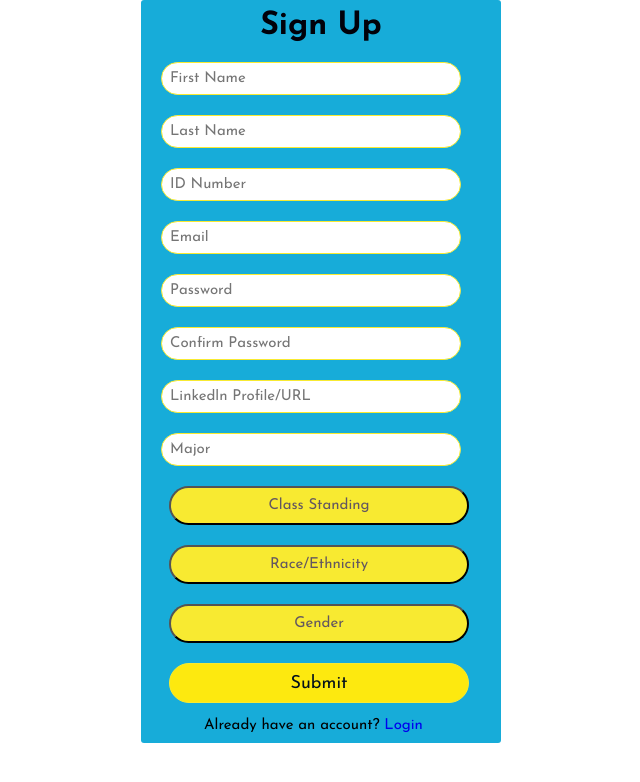
After one commit to DavidMbagwu/NSBE_Project1, a Django app: page /stage/signup/ in a window 1280 px wide. The commit adds this page. Shown: the top 782 px of the page, without its empty margins (319-959 px from the left). Run offline with Django 5.2, Linux system fonts and the light colour scheme.

Commit message:
Pushed the Signup page to the django webframework

```diff
--- /dev/null
+++ b/nsbe_project/stage/static/stage/signup.css
@@ -0,0 +1,135 @@
+@import url("https://fonts.googleapis.com/css2?family=Josefin+Sans:ital,wght@0,100..700;1,100..700&display=swap");
+
+* {
+    margin: 0;
+    padding: 0;
+    -webkit-box-sizing: border-box;
+            box-sizing: border-box;
+    text-decoration: none;
+    font-family: "Josefin Sans", sans-serif;
+  }
+
+
+div{
+    margin: 0;
+    padding: 0;
+    box-sizing: border-box;
+    font-family: sans-serif;
+}
+
+body{
+    justify-content: center;
+    align-items: center;
+    background: white;
+
+}
+
+.wrapper {
+    width: 360PX;
+    height: 100%;
+    margin: auto;
+    padding: 10px;
+    background-color: rgb(23, 172, 217);
+    border-radius: 3px;
+    color:rgb(41, 22, 145);
+
+}
+
+h1{
+    text-align: center;
+    color: rgb(1, 1, 10);
+}
+
+h2, h3{
+    text-align: left;
+    font-size: 15px;
+    color: rgb(1, 1, 10);
+}
+
+form{
+    width: 300px;
+    margin-left:10px;
+}
+
+form label {
+    display: flex;
+    margin-top: 20px;
+    font-size: 18px;
+}
+
+form input {
+    width: 100%;
+    padding: 8px;
+    font-size: 15px;
+    border: 1px solid rgb(248, 234, 49) ;
+    border-radius: 50px;
+}
+
+input[type="button"]{
+    width: 300px;
+    height: 40px;
+    margin-top: 20px;
+    margin-left: 8px;
+    background-color: rgb(253, 233, 15);
+    color: rgb(2, 16, 28);
+    font-size: 18px;
+}
+
+.already{
+    text-align: center;
+    color: black;
+    font-size: 15px;
+    margin-top: 15px;
+    margin-left: 5px;
+}
+
+input[type="checkbox"]{
+    text-align: center;
+    width: 20x;
+    height: 20px;
+    border-radius: 10px;
+    margin-top: 10px;
+    font-size: 15px;
+    color: rgb(1, 1, 10);
+}
+
+.dropdown{
+    display: inline-block;
+}
+.dropdown button{
+    width: 300px;
+    margin-left: 8px;
+    margin-top: 20px;
+    border-radius: 50px;
+    background-color: rgb(248, 234, 49);
+    color: rgb(99, 87, 96);
+    font-size: 15px;
+    padding:10px 15px ;
+    cursor: pointer;
+}
+.dropdown a{
+   display:block;
+   color: black;
+   text-decoration: none;
+   padding: 10px 15px;
+
+}
+.dropdown .content{
+    display: none;
+    position: absolute;
+    background-color: rgb(238, 224, 206);
+    min-width: 300px;
+    box-shadow: 0px 8px 16px 0px rgba(0,0,0,0.2);
+    text-align: center;
+    margin-left: 5px;
+
+}
+.dropdown:hover .content{
+    display: block;
+}
+.dropdown:hover button{
+    background-color: rgb(224, 197, 163);
+}
+.dropdown a:hover{
+    background-color: rgb(228, 207, 179);
+}
--- a/nsbe_project/stage/templates/stage/login.html
+++ b/nsbe_project/stage/templates/stage/login.html
@@ -1,8 +1,9 @@
 {% load static %}
 <!DOCTYPE html>
+<html lang="en">
 <head>
     <meta name="viewport" content="width=device-width, initial-scale = 1.0" charset="UTF-8" />
-    <link rel="stylesheet"  href="{% static 'stage/welcomePage.css' %}">
+    <link rel="stylesheet" type="text/css" href="{% static 'stage/welcomePage.css' %}">
     <link href='https://unpkg.com/boxicons@2.1.4/css/boxicons.min.css' rel='stylesheet'>
     <title>NSBE Project1</title>
 
@@ -37,3 +38,4 @@
             </div>
         </form>
 </body>
+</html>
--- /dev/null
+++ b/nsbe_project/stage/templates/stage/signup.html
@@ -0,0 +1,102 @@
+{% load static %}
+<!DOCTYPE html>
+<html lang="en">
+
+<head>
+    <meta charset="UTF-8" />
+    <meta name="viewport" content="width=device-width, initial-scale = 1.0" charset="UTF-8" />
+    <link rel="stylesheet" type="text/css"  href="{% static 'stage/signup.css' %}">
+    <title>SIGN UP PAGE</title>
+
+</head>
+
+<body>
+    <div class="wrapper">
+        <h1>Sign Up</h1>
+        <form>
+            <div class="input-box">
+                <label></label>
+                <input type="text" name="First Name" placeholder="First Name"
+                required>
+            </div>
+            <div class="input-box">
+                <label></label>
+                <input type="text" name="Last Name" placeholder="Last Name"
+                required>
+            </div>
+            <div class="input-box">
+                <label></label>
+                <input type="text" name="ID Number" placeholder="ID Number"
+                required>
+            </div>
+            <div class="input-box">
+                <label></label>
+                <input type="text" name="Email" placeholder="Email"
+                required>
+            </div>
+            <div class="input-box">
+                <label></label>
+                <input type="text" name="Password" placeholder="Password"
+                required>
+            </div>
+            <div class="input-box">
+                <label></label>
+                <input type="text" name="Confirm Password" placeholder="Confirm Password"
+                required>
+            </div>
+            <div class="input-box">
+                <label></label>
+                <input type="text" name="Linkedln Profile/URL" placeholder="Linkedln Profile/URL"
+                required>
+            </div>
+            <div class="input-box">
+                <label></label>
+                <input type="text" name="Major" placeholder="Major"
+                required>
+            </div>
+
+            <div class="dropdown">
+                <button>Class Standing</button>
+                <div class="content">
+                   <a href="">Freshman</a>
+                   <a href="">Sophmore</a>
+                   <a href="">Junior</a>
+                   <a href="">Senior</a>
+                   <a href="">Graduate</a>
+                </div>
+             </div>
+
+             <div class="dropdown">
+                <button>Race/Ethnicity</button>
+                <div class="content">
+                   <a href="">Black/African-American/Afro-Latinx</a>
+                   <a href="">Hispanic/Latinx(Non-White)</a>
+                   <a href="">Native American/Alaska Native</a>
+                   <a href="">Asian/Asian-American</a>
+                   <a href="">White(Non-Hispanic/Latinx)</a>
+                   <a href="">Middle-Eastern</a>
+                   <a href="">Other</a>
+                </div>
+             </div>
+
+             <div class="dropdown">
+                <button>Gender</button>
+                <div class="content">
+                   <a href="">Male</a>
+                   <a href="">Female</a>
+                   <a href="">Non-Binary</a>
+                   <a href="">Other</a>
+                </div>
+             </div>
+
+            <div class="input-box">
+                <input type="button" value="Submit" placeholder="Submit"
+                required>
+            </div>
+
+
+
+            <p class="already">Already have an account? <a href="{%  url 'stage-login' %}">Login</a></p>
+
+</body>
+</html>
```
Also changed, not shown: NSBE/NSBE Project1/index.html (+4 -3 lines).
